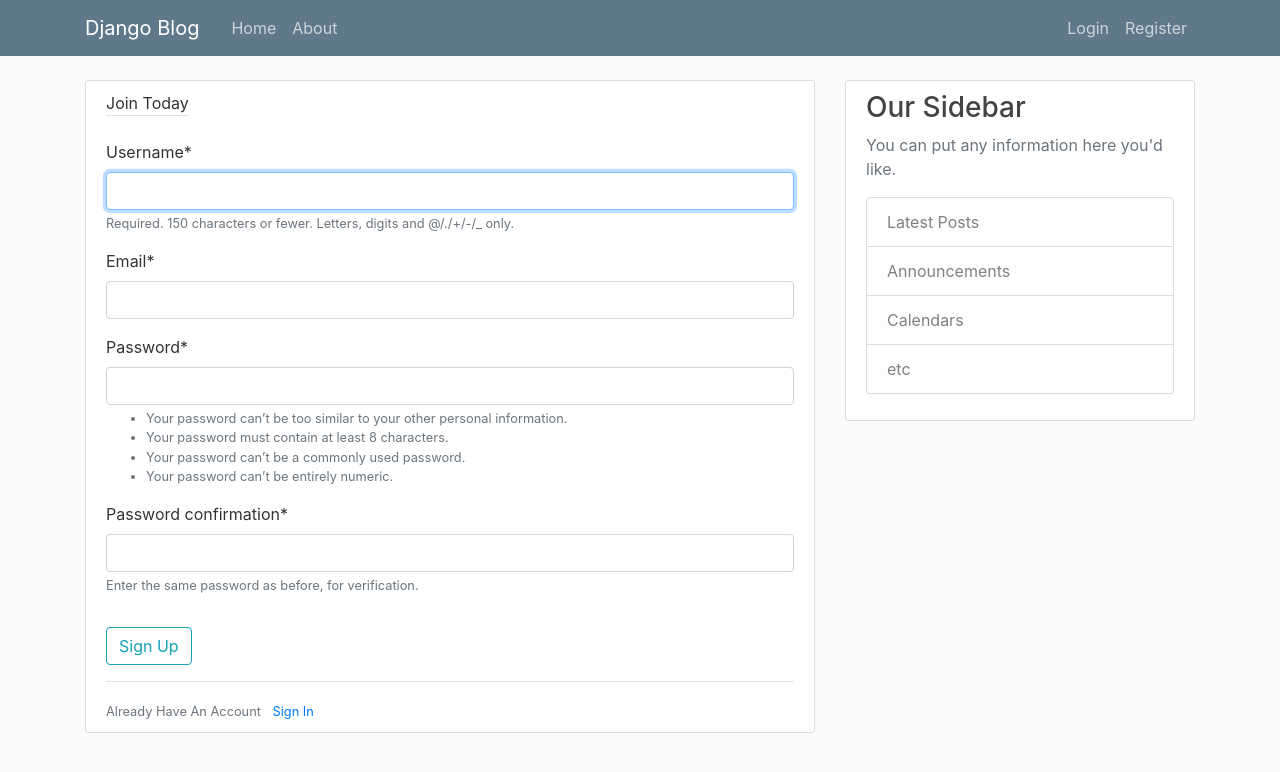
After one commit to Sunip88/Django_blog, a Django app: page /register/ in a window 1280 px wide. The commit adds this page. Shown: the top 772 px of the page. Run offline with Django 3.2, Linux system fonts and the light colour scheme; some libraries are stand-ins or nearby versions.

Commit message:
Added login, logout, register

```diff
--- a/blog/admin.py
+++ b/blog/admin.py
@@ -1,3 +1,4 @@
 from django.contrib import admin
+from .models import Post
 
-# Register your models here.
+admin.site.register(Post)
--- a/blog/templates/blog/base.html
+++ b/blog/templates/blog/base.html
@@ -30,8 +30,13 @@
             </div>
             <!-- Navbar Right Side -->
             <div class="navbar-nav">
-              <a class="nav-item nav-link" href="#">Login</a>
-              <a class="nav-item nav-link" href="#">Register</a>
+                {% if user.is_authenticated %}
+                    <a class="nav-item nav-link" href="{% url 'profile' %}">Account ({{ user.username }})</a>
+                    <a class="nav-item nav-link" href="{% url 'logout' %}">Logout</a>
+                {% else %}
+                    <a class="nav-item nav-link" href="{% url 'login' %}">Login</a>
+                    <a class="nav-item nav-link" href="{% url 'register' %}">Register</a>
+                {% endif %}
             </div>
           </div>
         </div>
@@ -41,6 +46,11 @@
     <main role="main" class="container">
       <div class="row">
         <div class="col-md-8">
+            {% if messages %}
+                {% for message in messages %}
+                    <div class="alert alert-{{ message.tags }}">{{ message }}</div>
+                {% endfor %}
+            {% endif %}
           {% block content %}{% endblock %}
         </div>
         <div class="col-md-4">
--- a/blog/templates/blog/home.html
+++ b/blog/templates/blog/home.html
@@ -5,7 +5,7 @@
           <div class="media-body">
             <div class="article-metadata">
               <a class="mr-2" href="#">{{ post.author }}</a>
-              <small class="text-muted">{{ post.date_posted }}</small>
+              <small class="text-muted">{{ post.date_posted|date:"F d, Y" }}</small>
             </div>
             <h2><a class="article-title" href="#">{{ post.title }}</a></h2>
             <p class="article-content">{{ post.content }}</p>
--- a/django_project/settings.py
+++ b/django_project/settings.py
@@ -32,6 +32,8 @@ ALLOWED_HOSTS = []
 
 INSTALLED_APPS = [
     'blog.apps.BlogConfig',
+    'users.apps.UsersConfig',
+    'crispy_forms',
     'django.contrib.admin',
     'django.contrib.auth',
     'django.contrib.contenttypes',
@@ -119,3 +121,6 @@ USE_TZ = True
 # https://docs.djangoproject.com/en/2.1/howto/static-files/
 
 STATIC_URL = '/static/'
+CRISPY_TEMPLATE_PACK = 'bootstrap4'
+LOGIN_REDIRECT_URL = 'blog-home'
+LOGIN_URL = 'login'
--- a/django_project/urls.py
+++ b/django_project/urls.py
@@ -14,9 +14,15 @@ Including another URLconf
     2. Add a URL to urlpatterns:  path('blog/', include('blog.urls'))
 """
 from django.contrib import admin
+from django.contrib.auth import views as auth_views
 from django.urls import path, include
+from users import views as user_views
 
 urlpatterns = [
     path('admin/', admin.site.urls),
+    path('register/', user_views.register, name='register'),
+    path('profile/', user_views.profile, name='profile'),
+    path('login/', auth_views.LoginView.as_view(template_name='users/login.html'), name='login'),
+    path('logout/', auth_views.LogoutView.as_view(template_name='users/logout.html'), name='logout'),
     path('', include('blog.urls')),
 ]
--- /dev/null
+++ b/users/admin.py
@@ -0,0 +1,3 @@
+from django.contrib import admin
+
+# Register your models here.
--- /dev/null
+++ b/users/apps.py
@@ -0,0 +1,5 @@
+from django.apps import AppConfig
+
+
+class UsersConfig(AppConfig):
+    name = 'users'
--- /dev/null
+++ b/users/forms.py
@@ -0,0 +1,11 @@
+from django import forms
+from django.contrib.auth.models import User
+from django.contrib.auth.forms import UserCreationForm
+
+
+class UserRegisterForm(UserCreationForm):
+    email = forms.EmailField()
+
+    class Meta:
+        model = User
+        fields = ['username', 'email', 'password1', 'password2']
--- /dev/null
+++ b/users/models.py
@@ -0,0 +1,3 @@
+from django.db import models
+
+# Create your models here.
--- /dev/null
+++ b/users/templates/users/profile.html
@@ -0,0 +1,5 @@
+{% extends "blog/base.html" %}
+{% load crispy_forms_tags %}
+{% block content %}
+    <h1>{{ user.username }}</h1>
+{% endblock content %}
--- /dev/null
+++ b/users/templates/users/register.html
@@ -0,0 +1,21 @@
+{% extends "blog/base.html" %}
+{% load crispy_forms_tags %}
+{% block content %}
+    <div class="content-section">
+        <form method="post">
+            {% csrf_token %}
+            <fieldset class="form-group">
+                <label class="border-bottom mb-4">Join Today</label>
+                {{ form|crispy }}
+            </fieldset>
+            <div class="form-group">
+                <button class="btn btn-outline-info" type="submit">Sign Up</button>
+            </div>
+        </form>
+        <div class="border-top pt-3">
+            <small class="text-muted">
+                Already Have An Account <a class="ml-2" href="{% url 'login' %}">Sign In</a>
+            </small>
+        </div>
+    </div>
+{% endblock content %}
--- /dev/null
+++ b/users/tests.py
@@ -0,0 +1,3 @@
+from django.test import TestCase
+
+# Create your tests here.
--- /dev/null
+++ b/users/views.py
@@ -0,0 +1,22 @@
+from django.shortcuts import render, redirect
+from django.contrib import messages
+from django.contrib.auth.decorators import login_required
+from .forms import UserRegisterForm
+
+
+def register(request):
+    if request.method == 'POST':
+        form = UserRegisterForm(request.POST)
+        if form.is_valid():
+            form.save()
+            username = form.cleaned_data.get('username')
+            messages.success(request, f'Your account has been created! You are now able to log in')
+            redirect('login')
+    else:
+        form = UserRegisterForm()
+    return render(request, 'users/register.html', {'form': form})
+
+
+@login_required
+def profile(request):
+    return render(request, 'users/profile.html')
```
Also changed, not shown: blog/models.py (+11 -1 lines), blog/views.py (+2 -16 lines), users/templates/users/login.html (added, +21 -0 lines), users/templates/users/logout.html (added, +9 -0 lines), blog/migrations/0001_initial.py (added), users/__init__.py (added), users/migrations/__init__.py (added).
